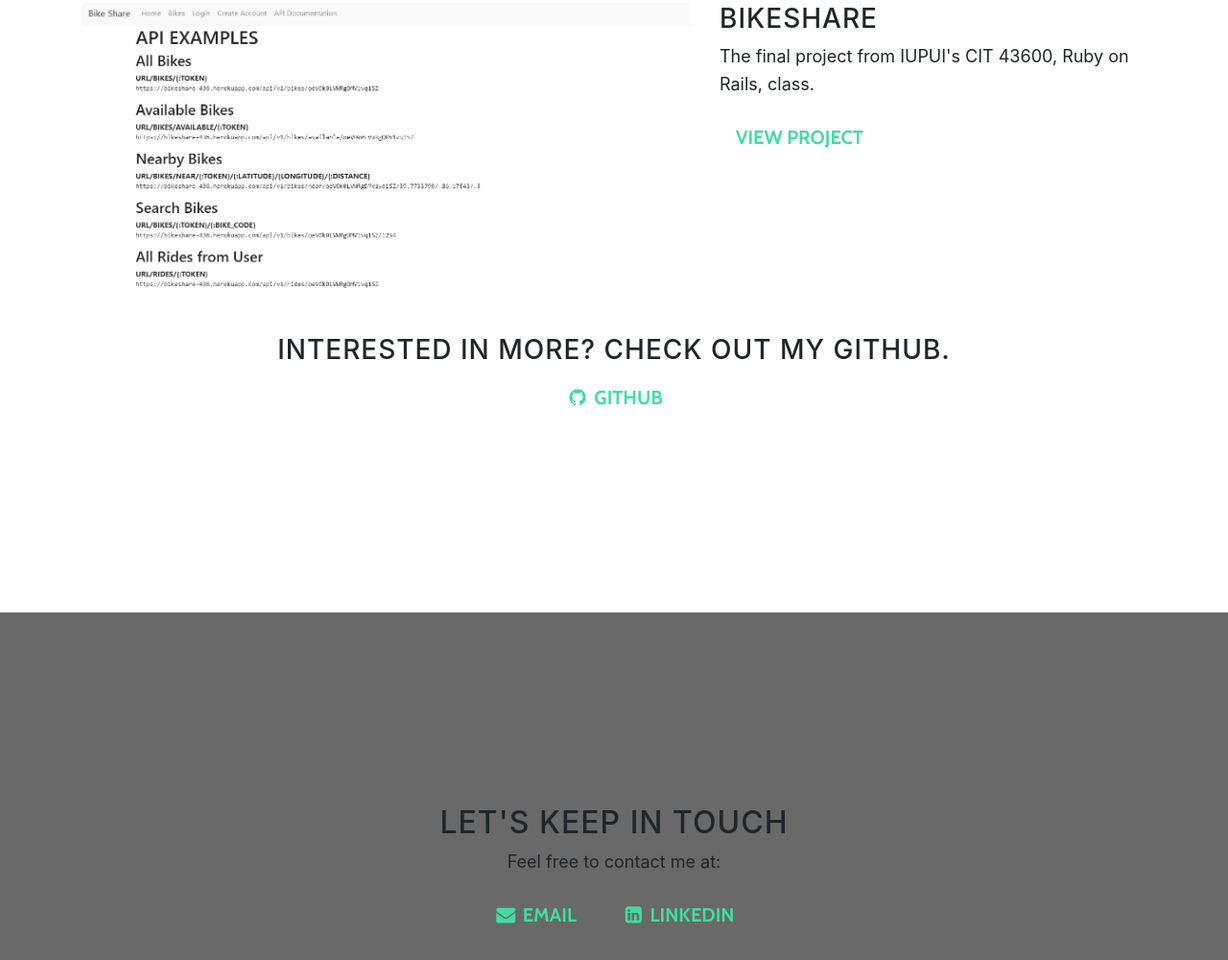
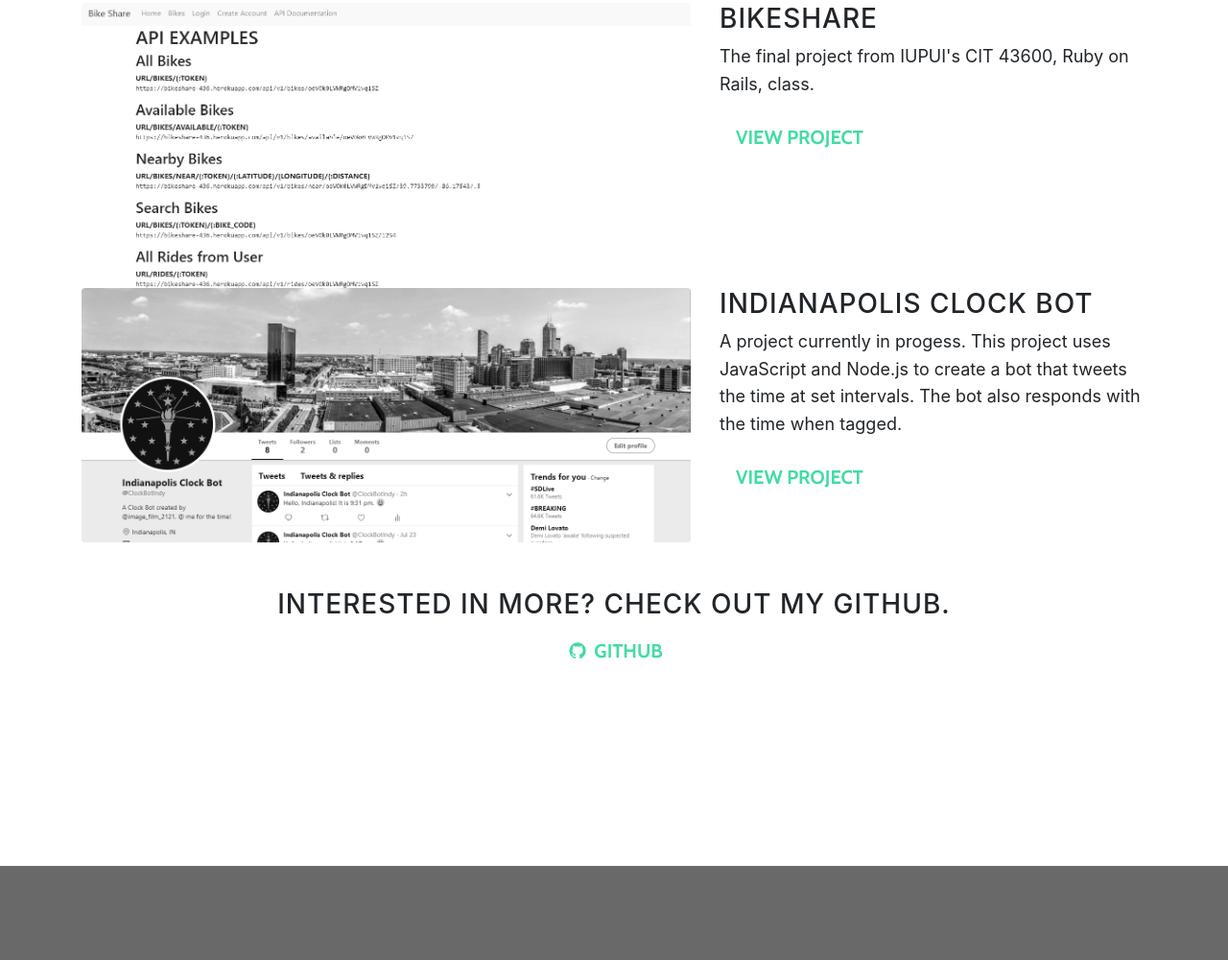
Before and after one commit to dmdrake/dmdrake.github.io, a website with bundled scripts: page index.html in a window 1280 px wide. Shown: the part 2654-3654 px from the top of the page at 96% size. Built offline with nearby package versions, Linux system fonts and the light colour scheme.

Commit message:
project added

```diff
--- a/index.html
+++ b/index.html
@@ -139,6 +139,18 @@
             <a class="btn btn-default btn-lg" href="https://bikeshare-436.herokuapp.com/">View Project</a>
           </div>
         </div>
+        <div class="row">
+          <div class="col-md-7">
+            <a href="#">
+              <img class="img-fluid rounded mb-3 mb-md-0" src="img/bw-clock-bot.jpg" alt="a screenshot of a a Twitter account called Indianapolis Clock Bot">
+            </a>
+          </div>
+          <div class="col-md-5">
+            <h3>Indianapolis Clock Bot</h3>
+            <p>A project currently in progess. This project uses JavaScript and Node.js to create a bot that tweets the time at set intervals. The bot also responds with the time when tagged.</p>
+            <a class="btn btn-default btn-lg" href="https://twitter.com/ClockBotIndy">View Project</a>
+          </div>
+        </div>
         <br>
         <br>
         <div class="row text-center">
```
Also changed, not shown: img/bw-clock-bot.jpg (added).
